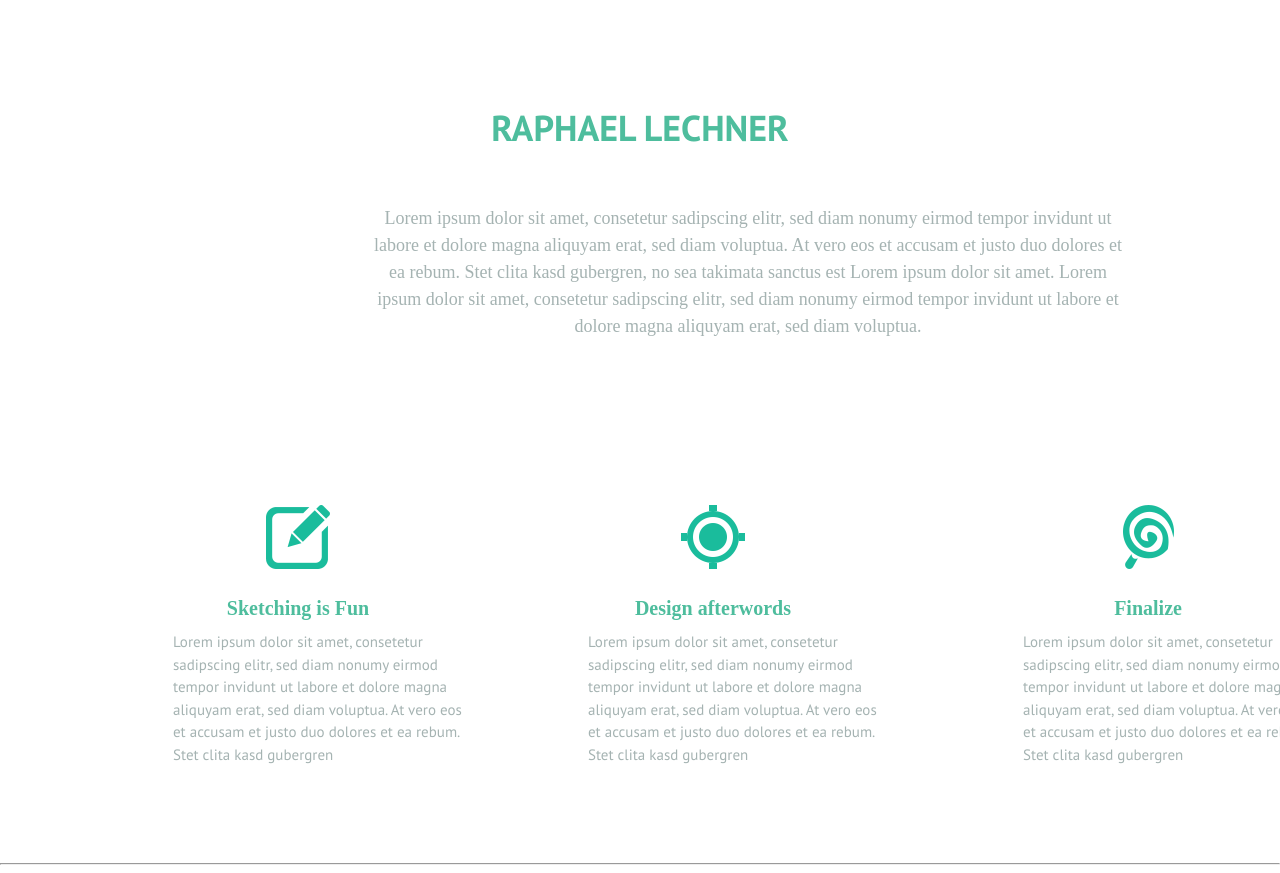
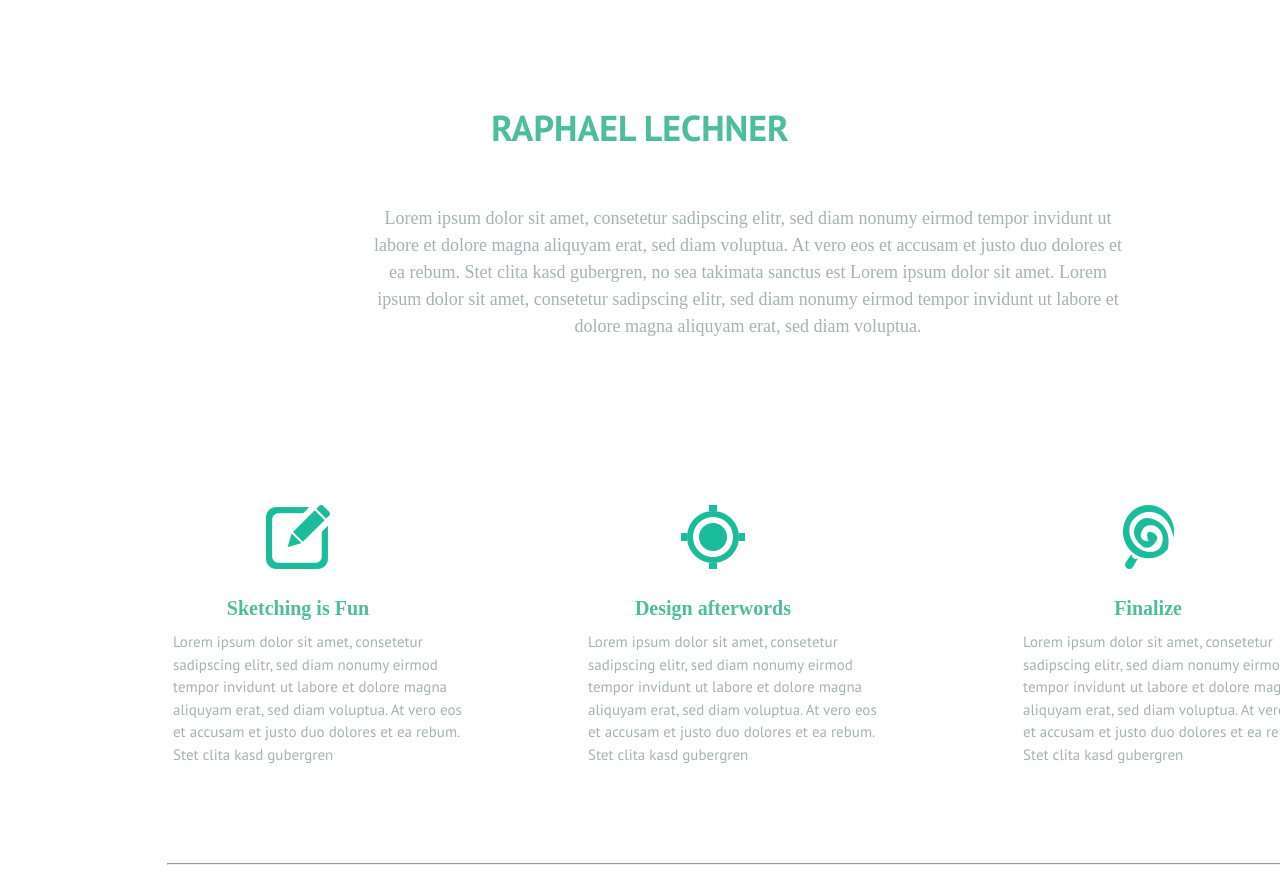
Before and after one commit to ShaRay/raphael, a website: page index.html in a window 1280 px wide. Shown: the part 771-1644 px from the top of the page. Drawn offline with Linux system fonts and the light colour scheme.

Commit message:
added hr line and centered it

```diff
--- a/assets/scss/modules/introduction.scss
+++ b/assets/scss/modules/introduction.scss
@@ -49,3 +49,8 @@
   float: right;
   margin-right: -150px;
 }
+
+.line-container {
+  margin-left: 167px;
+  width: 1153px;
+}
```
Also changed, not shown: dist/css/application.css.
